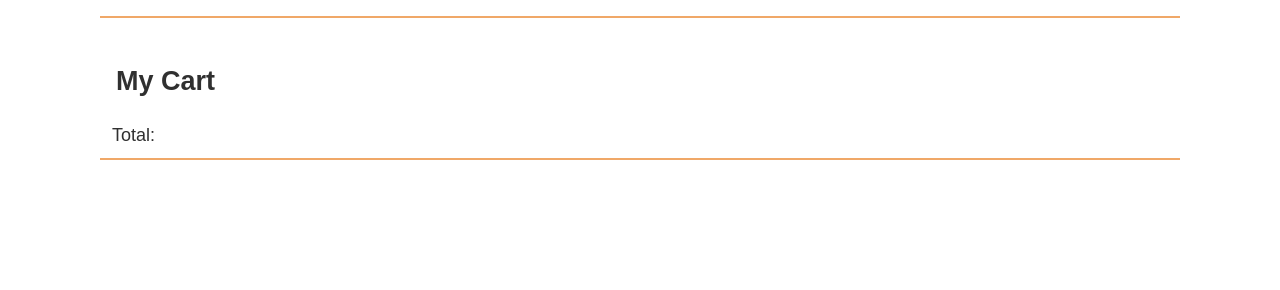
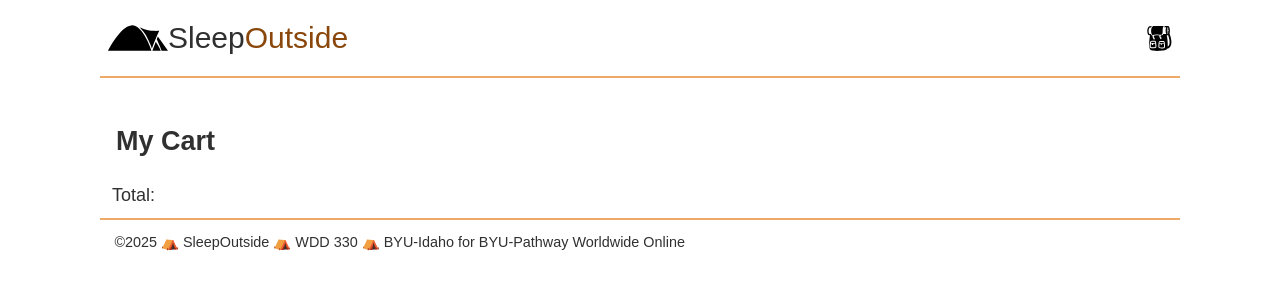
Before and after one commit to rianchristani/SleepOutsideTeam15, a website: page src/cart/index.html in a window 1280 px wide. Drawn offline with Linux system fonts and the light colour scheme; files whose address does not match are found by name.

Commit message:
finished

```diff
--- a/src/js/cart.js
+++ b/src/js/cart.js
@@ -3,7 +3,7 @@ import CartData from "./CartData.mjs";
 import cartCounter from "./cartCounter.mjs";
 
 
-// loadHeaderFooter(cartCounter);
+loadHeaderFooter(cartCounter);
 const cartItems = getLocalStorage("so-cart");
 const productList = document.querySelector(".product-list");
 const cartData = new CartData(cartItems, productList);
```
Also changed, not shown: src/checkout/index.html (+8 -12 lines).
